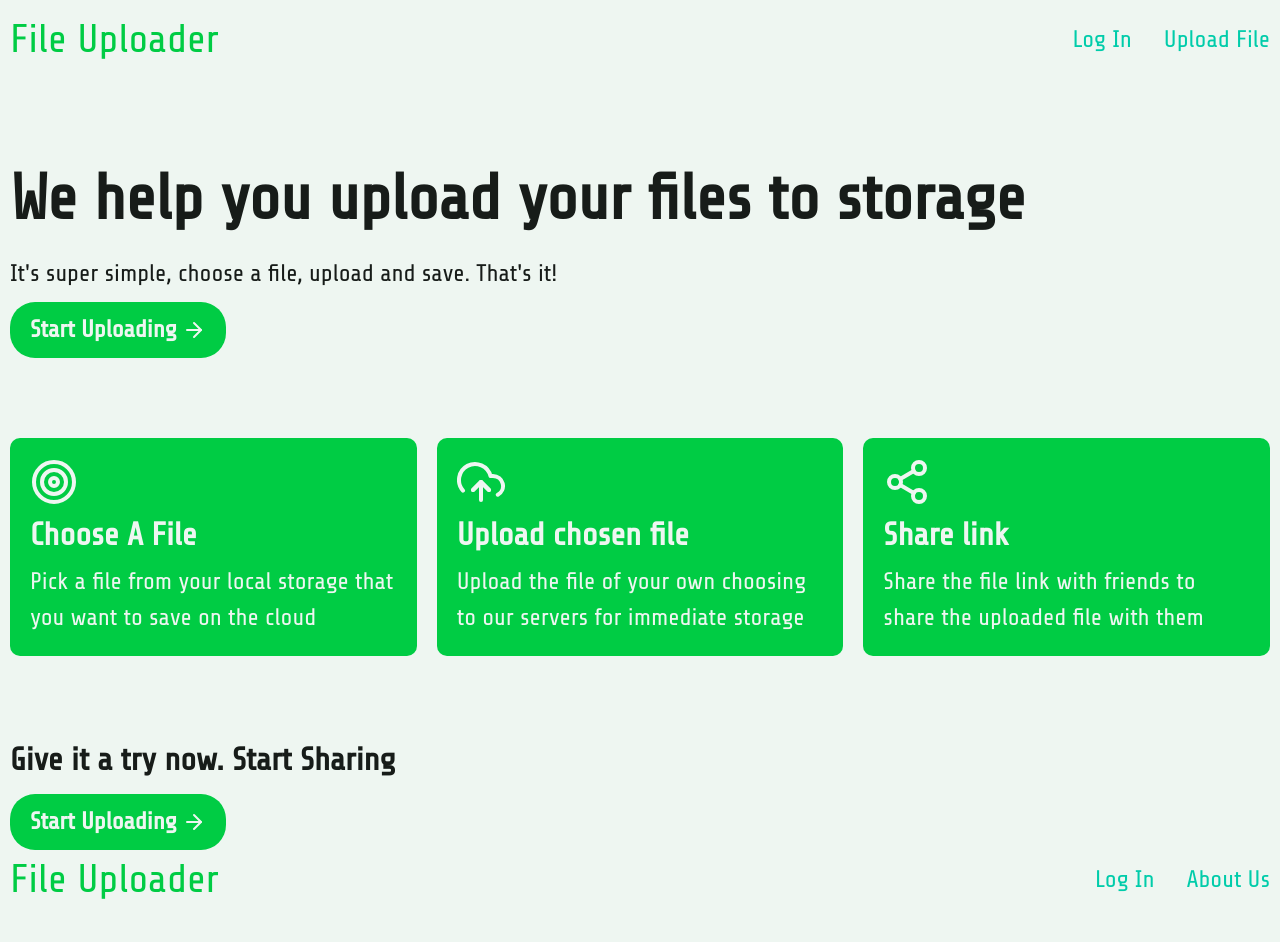
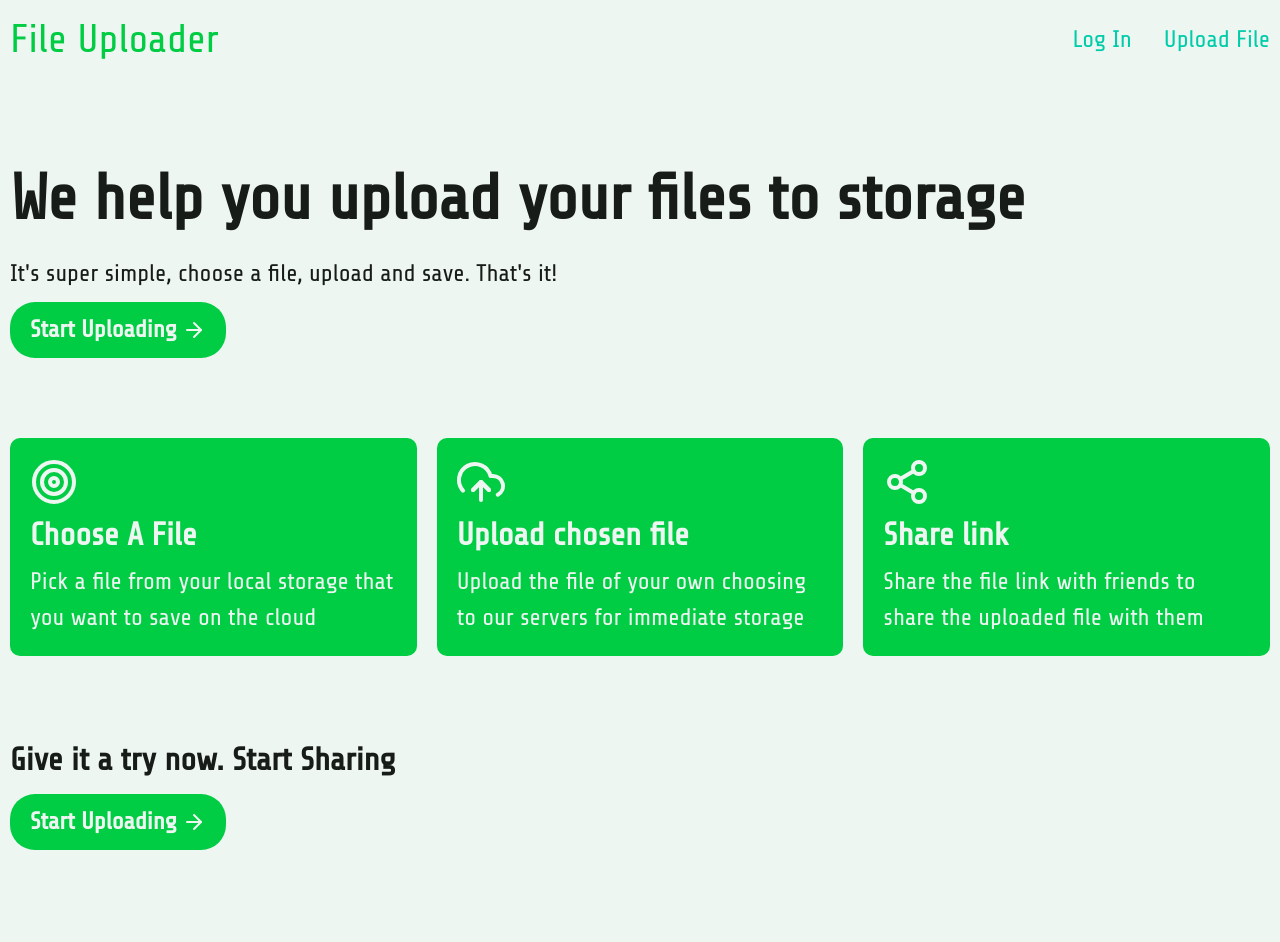
Before and after one commit to ulathincube/file-upload-client, a React (Vite) app: page / in a window 1280 px wide. Shown: the top 942 px of the page. Before the commit the page ends 920 px from the top, so only its background shows below. Built offline with nearby package versions, Linux system fonts and the light colour scheme.

Commit message:
Fix: add bottom padding to CallToAction component

```diff
--- a/src/components/CallToAction/CallToAction.module.css
+++ b/src/components/CallToAction/CallToAction.module.css
@@ -2,7 +2,7 @@
   display: flex;
   flex-direction: column;
   gap: var(--spacing-10);
-  padding-top: var(--spacing-80);
+  padding: var(--spacing-80) 0;
 }
 
 .title {
```
